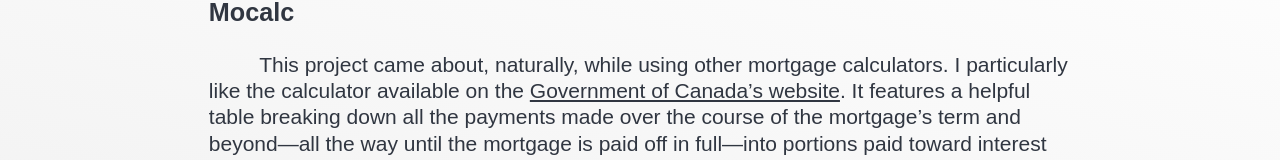
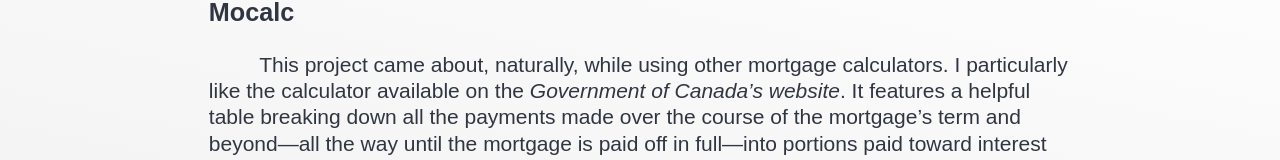
Before and after one commit to TYLER-JM/portfolio, a React (Vite) app: page /projects/mocalc in a window 1280 px wide. Shown: the part 139-299 px from the top of the page. Built offline with nearby package versions, Linux system fonts and the light colour scheme.

Commit message:
removes burlywood color for links--not WebAIM accessible

```diff
--- a/src/content/team-fantasy.md
+++ b/src/content/team-fantasy.md
@@ -1,5 +1,5 @@
 ## Team Fantasy
 
-I was motivated to get this project live as soon as I could, in order to be ready for the upcoming NHL season. That meant leveraging as many third-party libraries and frameworks I felt would help me get there. In hindsight, it may have been just as efficient to take a more pared-down approach. After all, it's a fairly simple app, built on a framework–[NextJS](https://nextjs.org/)–that turned out to be far more robust than was probably necessary. On top of this, adding [Prisma](https://www.prisma.io/) as an ORM probably only served to add more complexity where the [Supabase API](https://supabase.com/docs/reference/javascript/start) would have sufficed. Ditto using [NextAuth.js](https://next-auth.js.org/); Supabase probably would have been able to handle authentication too, without relying on another library.
+I was motivated to get this project live as soon as I could, in order to be ready for the upcoming NHL season. That meant leveraging as many third-party libraries and frameworks I felt would help me get there. In hindsight, it may have been just as efficient to take a more pared-down approach. After all, it's a fairly simple app, built on a framework–[NextJS](https://nextjs.org/)–that turned out to be far more robust than was probably necessary. On top of this, adding [Prisma](https://www.prisma.io/) as an ORM probably only served to add more complexity where the [Supabase API](https://supabase.com/docs/reference/javascript/start) would have sufficed. Ditto using [NextAuth.js](https://next-auth.js.org/); Supabase could have been able to handle authentication too, without relying on another library.
 
-If nothing else, this was a good opportunity to learn what these services are capable of, and get a better idea of where they could truly shine. I've put work on this project on hold, with the intention of building another version from scratch with a more thoughtful approach. The main considerations will remain the same; handling authentication and authorization, querying and modeling the data, and hosting solutions for the app and the database. Step one will be to come up with a tech stack that meets these needs without undue complexity.
+If nothing else, this was a good opportunity to learn what these services are capable of, and get a better idea of where they could truly shine. I've put work on this project on hold, with the intention of building another version from scratch with a more thoughtful approach. The main considerations will remain the same; handling authentication and authorization, querying and modeling the data, and hosting solutions for the app and the database. Step 1 will be to come up with a tech stack that meets these needs without undue complexity.
--- a/src/styles/about.css
+++ b/src/styles/about.css
@@ -44,8 +44,7 @@
         font-weight: 300;
         a {
             text-decoration: none;
-
-            color: burlywood;
+            font-style: italic;
             transition: all 0.3s;
             &:hover {
                 color: black;
@@ -53,9 +52,9 @@
         }
         a:visited {
             text-decoration: none;
-            color: burlywood;
             &:hover {
                 color: black;
+                letter-spacing: 2px;
             }
         }
     }
--- a/src/styles/project-detail.css
+++ b/src/styles/project-detail.css
@@ -19,4 +19,13 @@
         margin-bottom: 2rem;
     }
 
+    a:not(.back) {
+        text-decoration: none;
+        transition: all 0.3s;
+        font-style: italic;
+        &:hover {
+            color: black;
+        }
+    }
+
 }
```
